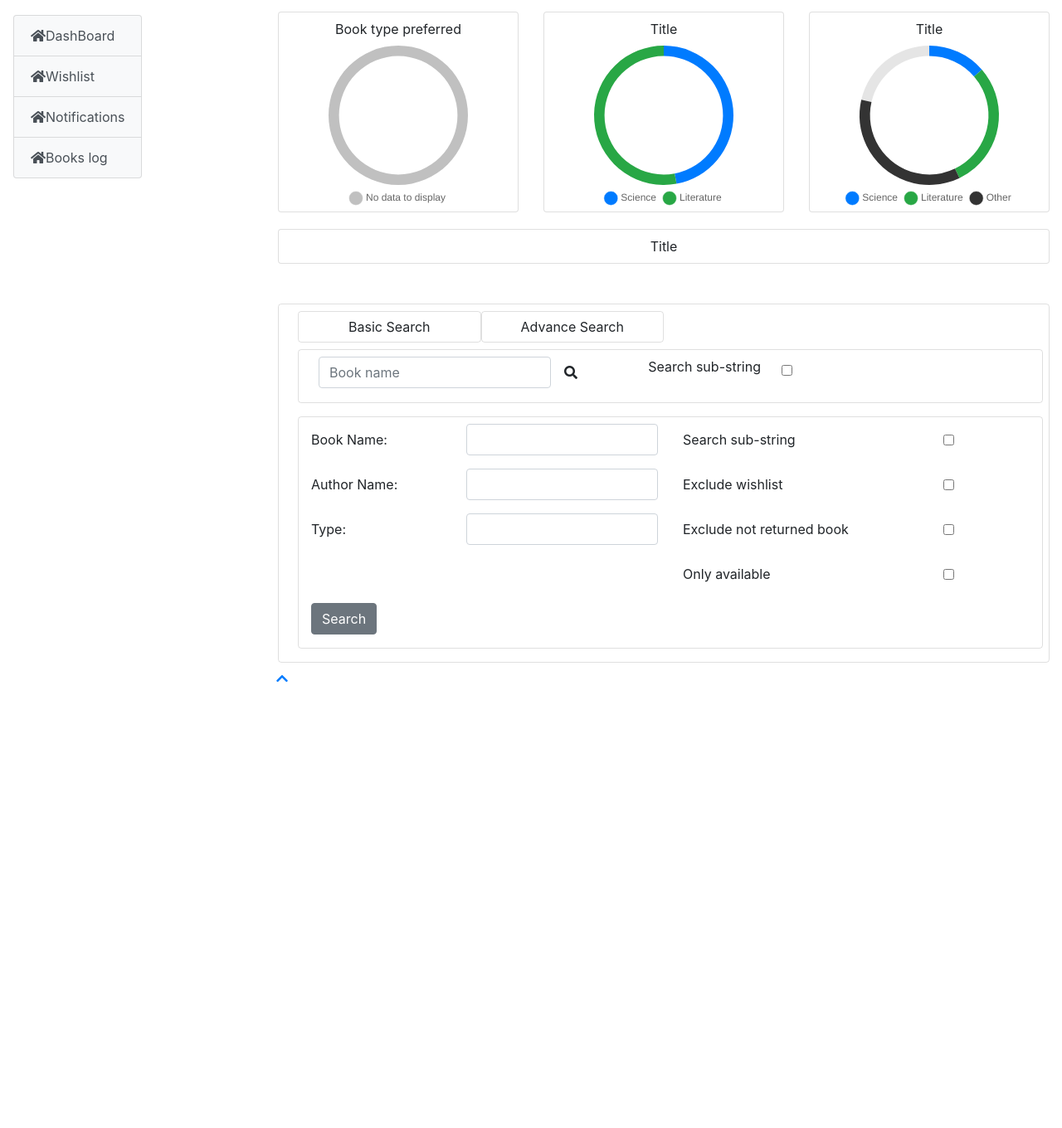
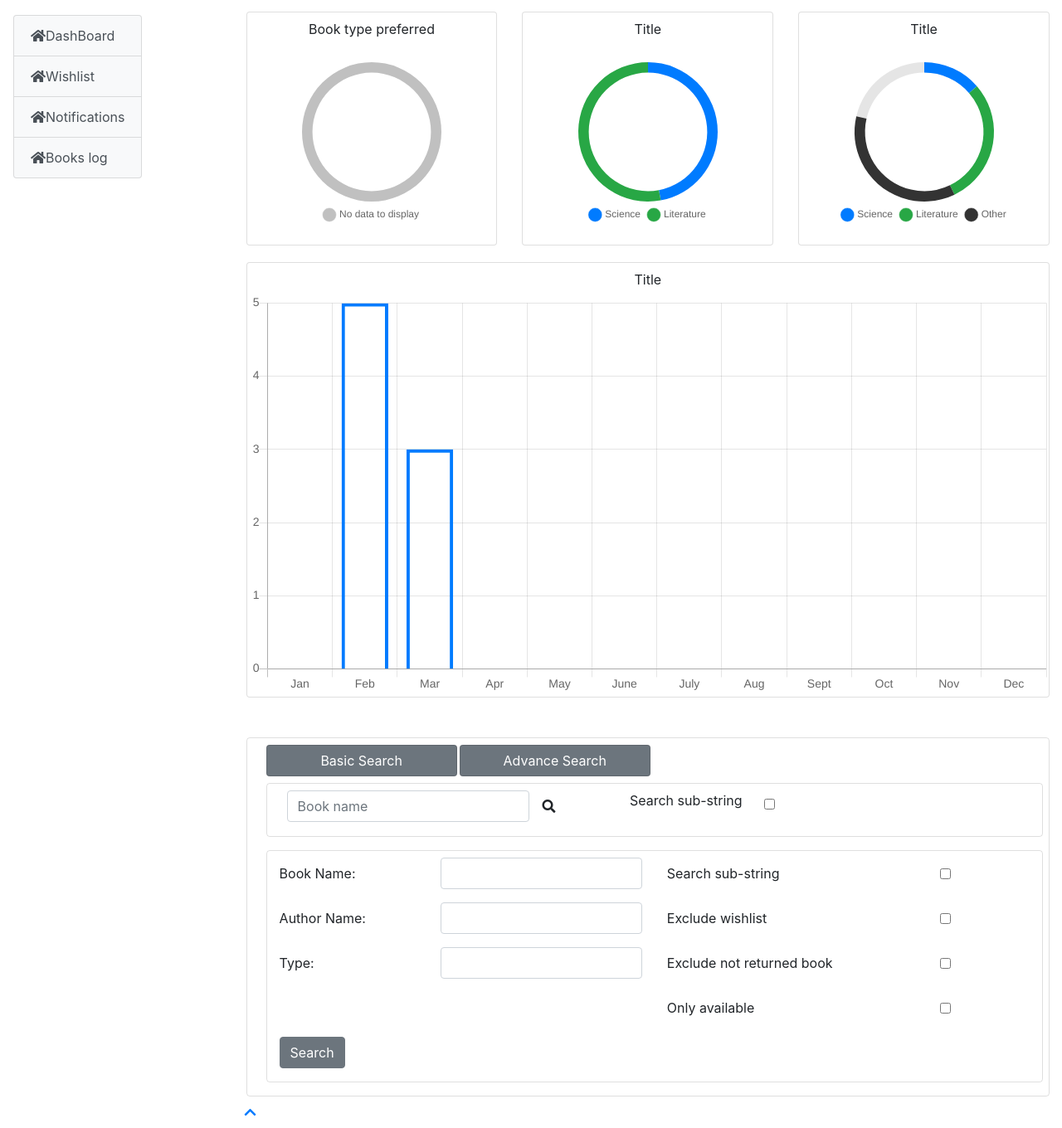
Before and after one commit to marcupalii/library-management., a Flask app: page /account in a window 1280 px wide. Shown: the part 58-1418 px from the top of the page at 83% size. Run offline with Flask 2, Linux system fonts and the light colour scheme; a user stored in the database is signed in; tables that the repository leaves empty hold one stand-in row (values such as "Sample post"); data that the repository does not hold is empty; some libraries are stand-ins or nearby versions.

Commit message:
restructuring statistics js file

```diff
--- a/app/routes/account.py
+++ b/app/routes/account.py
@@ -5,11 +5,9 @@ from app.forms import Basic_search, Advanced_search, Wishlist_form, Reserved_boo
 from flask_login import login_required, current_user
 from flask import jsonify
 
-
-@app.route("/account")
+@app.route('/book_type_statistics/',methods=["GET"])
 @login_required
-def account():
-
+def book_type_statistics():
     types = {}
     log = Log.query.filter_by(id_user=current_user.id).first()
     entry_logs = None
@@ -23,19 +21,26 @@ def account():
             if book.type not in types.keys():
                 types.update({book.type: 1})
             else:
-                types[book.name] += 1
+                types[book.type] += 1
 
-    types = {item[0]:item[1] for item in sorted(types.items(), key=lambda kv: kv[1])}
+    types = {item[0]: item[1] for item in sorted(types.items(), key=lambda kv: kv[1])}
     response_type = {}
-    if len(types) > 5:
+    if len(types) > 2:
         for k in types.keys():
-            if len(response_type) == 4:
+            if len(response_type) == 2:
                 response_type.update({'others': 0})
-            elif len(response_type) == 5:
+            elif len(response_type) == 3:
                 response_type['others'] += types[k]
             else:
                 response_type.update({k: types[k]})
 
+    return jsonify({
+        "types": response_type if len(response_type) != 0 else types
+    })
+
+@app.route("/account")
+@login_required
+def account():
     advanced_search_form = Advanced_search(search_by_name=False, search_by_type=False, search_by_author=False)
     basic_search_form = Basic_search()
     wishlist_form = Wishlist_form()
@@ -53,7 +58,6 @@ def account():
         basic_search_form=basic_search_form,
         wishlist_form=wishlist_form,
         reserved_book_date=reserved_book_date,
-        statistics_books_type=response_type if len(response_type) != 0 else types
     )
 
 
--- a/app/static/css/account.css
+++ b/app/static/css/account.css
@@ -31,37 +31,25 @@
     margin-right: 0;
 }
 
-.no-padding {
-    padding: 0 !important;
+#basic-search-change-container, #advance-search-change-container {
+    cursor: pointer;
+    margin-right: 3px;
 }
 
 
-.chartWrapper {
-    position: relative;
+#chartWrapper {
+    width: 100%;
+    min-height: 200px !important;
+    /*max-height: 500px !important;*/
 }
 
-.chartWrapper > canvas {
-    position: absolute;
-    left: 0;
-    top: 0;
-    pointer-events: none;
-}
-
-/* min-width produce overflow pe layout*/
-.chartAreaWrapper {
-    width: 99%;
-    overflow-x: scroll;
-}
 
 @media screen and (max-width: 768px) {
-    /*#chart-Test {*/
-        /*width: 768px !important;*/
-    /*}*/
 
     .no-padding {
-        padding: 0 !important;
-        max-width: 250px;
-        max-height: 250px;
+        /*padding: 0!important;*/
+        max-width: 300px;
+        max-height: 300px;
     }
 
 }
--- a/app/static/css/layout_sidebar.css
+++ b/app/static/css/layout_sidebar.css
@@ -21,9 +21,9 @@
 }
 
 .row-offcanvas-left {
-    -ms-flex: 0 0 25%;
-    flex: 0 0 25%;
-    max-width: 25%;
+    -ms-flex: 0 0 22%;
+    flex: 0 0 22%;
+    max-width: 22%;
     min-width: 20%;
     height: 100%;
     border: 1px solid rgba(0, 0, 0, .125);
--- a/app/static/css/layout_top_navbar.css
+++ b/app/static/css/layout_top_navbar.css
@@ -3,6 +3,7 @@ html, body {
     height: 100%;
     width: 100%;
     padding-top: 30px;
+    overflow-x: hidden;
     /*background: rgba(203, 203, 210, 0.15);*/
 }
 
@@ -40,10 +41,10 @@ footer {
     }
 
     .content {
-        margin-left: 25%;
+        margin-left: 22%;
         flex-basis: 0;
         -ms-flex-positive: 1;
         flex-grow: 1;
-        max-width: 75%;
+        max-width: 78%;
     }
 }
--- a/app/static/js/account_statistics.js
+++ b/app/static/js/account_statistics.js
@@ -1,22 +1,36 @@
 $(function () {
 
     var colors = ['#007bff', '#28a745', '#333333', '#c3e6cb', '#dc3545', '#6c757d'];
-
-    function create_books_type_statistics_circle() {
-        let donutOpt = {
+    var grey = '#C0C0C0';
+    var options_pie_chart = {
         cutoutPercentage: 85,
         legend: {position: 'bottom', padding: 5, labels: {pointStyle: 'circle', usePointStyle: true}}
     };
-        var grey = '#C0C0C0';
+
+    function get_data_book_type_statistics() {
+        $.ajax({
+            type: "GET",
+            url: "/book_type_statistics/",
+            dataType: "json",
+            success: function (data) {
+                create_books_type_statistics(data['types']);
+            }
+
+        });
+    }
+
+    function create_books_type_statistics(data_received) {
+
         let label_types = [];
         let data_types = [];
-        $.each($('.statitics-type'), function () {
-            label_types.push($(this).attr("id"));
-            data_types.push($(this).text().trim());
-        });
-        var chDonutData1 = NaN;
+        for (key in data_received) {
+            label_types.push(key);
+            data_types.push(data_received[key]);
+        }
+
+        var chartData = null;
         if (data_types.length !== 0) {
-            chDonutData1 = {
+            chartData = {
                 labels: label_types,
                 datasets: [
                     {
@@ -27,7 +41,7 @@ $(function () {
                 ]
             };
         } else {
-            chDonutData1 = {
+            chartData = {
                 labels: ["No data to display"],
                 datasets: [
                     {
@@ -41,26 +55,19 @@ $(function () {
         }
 
 
-        var chDonut1 = document.getElementById("chDonut1");
-        chDonut1.height = 200;
-        if (chDonut1) {
-            new Chart(chDonut1, {
+        var chart = document.getElementById("chart-type-book");
+        chart.height = 200;
+        if (chart) {
+            new Chart(chart, {
                 type: 'pie',
-                data: chDonutData1,
-                options: donutOpt
+                data: chartData,
+                options: options_pie_chart
             });
         }
     }
 
-    create_books_type_statistics_circle();
-
-    var donutOptions = {
-        cutoutPercentage: 85,
-        legend: {position: 'bottom', padding: 5, labels: {pointStyle: 'circle', usePointStyle: true}}
-    };
-
-
-    var chDonutData2 = {
+    function create_statistics_2() {
+        let chartData = {
             labels: ['Science', 'Literature'],
             datasets: [
                 {
@@ -70,17 +77,19 @@ $(function () {
                 }
             ]
         };
-    var chDonut2 = document.getElementById("chDonut2");
-    chDonut2.height = 200;
-    if (chDonut2) {
-        new Chart(chDonut2, {
+        let chart = document.getElementById("chDonut2");
+        chart.height = 200;
+        if (chart) {
+            new Chart(chart, {
                 type: 'pie',
-            data: chDonutData2,
-            options: donutOptions
+                data: chartData,
+                options: options_pie_chart
             });
         }
+    }
 
-    var chDonutData3 = {
+    function create_statistics_3() {
+        let chartData = {
             labels: ['Science', 'Literature', 'Other'],
             datasets: [
                 {
@@ -90,121 +99,166 @@ $(function () {
                 }
             ]
         };
-    var chDonut3 = document.getElementById("chDonut3");
-    chDonut3.height = 200;
-    if (chDonut3) {
-        new Chart(chDonut3, {
+        let chart = document.getElementById("chDonut3");
+        chart.height = 200;
+        if (chart) {
+            new Chart(chart, {
                 type: 'pie',
-            data: chDonutData3,
-            options: donutOptions
+                data: chartData,
+                options: options_pie_chart
             });
+        }
+
+    }
+
+    get_data_book_type_statistics();
+    create_statistics_2();
+    create_statistics_3();
+
+
+    function generateLabels() {
+        if ($(window).width() < 500) {
+            return ["Mar", "Apr", "May", "June", "July"]
+        } else if ($(window).width() < 1024) {
+            return ["Jan", "Feb", "Mar", "Apr", "May", "June", "July"]
+        } else {
+            return ["Jan", "Feb", "Mar", "Apr", "May", "June", "July", "Aug", "Sept", "Oct", "Nov", "Dec"]
+        }
+
+    }
+
+    function generateData() {
+        if ($(window).width() < 500) {
+            return [0, 5, 3, 0, 0]
+        } else if ($(window).width() < 1024) {
+            return [0, 5, 3, 0, 0, 0, 0]
+        } else {
+            return [0, 5, 3, 0, 0, 0, 0, 0, 0, 0, 0, 0]
+        }
+    }
+
+    var chartData = {
+        labels: generateLabels(),
+        datasets: [{
+            data: generateData(),
+            backgroundColor: 'transparent',
+            borderColor: colors[0],
+            borderWidth: 4,
+            pointBackgroundColor: colors[0]
+        }]
+    };
+
+    var chartTest = null;
+
+    function create_line_chart() {
+
+        var canvasTest = $('#chart-canvas');
+        let options = {
+            borderWidth: 1,
+            tooltips: {
+                titleFontSize: 0,
+                titleMarginBottom: 0,
+                bodyFontSize: 14
+            },
+            legend: {
+                display: false
+            },
+            scales: {
+                xAxes: [{
+                    ticks: {
+                        fontSize: 14,
+                        display: true
+                    }
+                }],
+                yAxes: [{
+                    ticks: {
+                        fontSize: 14,
+                        beginAtZero: true,
+                        stepSize: 1
+                    }
+                }]
+            }
+        };
+
+        chartTest = new Chart(canvasTest, {
+            type: 'bar',
+            data: chartData,
+            maintainAspectRatio: false,
+            responsive: true,
+            options: options,
+        });
+
+    }
+
+    create_line_chart();
+
+
+    function resize_data(size) {
+        var data = [0, 5, 3, 0, 0, 0, 0, 0, 0, 0, 0, 0];
+        var labels = ["Jan", "Feb", "Mar", "Apr", "May", "June", "July", "Aug", "Sept", "Oct", "Nov", "Dec"];
+
+
+        if (size === 5) {
+            if (chartTest.data.datasets[0].data.length === 12) {
+                for (let i = 11; i >= 0; i--) {
+                    if (i <= 1 || i >= 7) {
+                        chartTest.data.datasets[0].data.splice(i, 1);
+                        chartTest.data.labels.splice(i, 1);
+                    }
+                }
+
+            } else if (chartTest.data.datasets[0].data.length === 7) {
+                for (let i = 1; i >= 0; i--) {
+                    chartTest.data.datasets[0].data.splice(i, 1);
+                    chartTest.data.labels.splice(i, 1);
+                }
+            }
+        } else if (size === 7) {
+            if (chartTest.data.datasets[0].data.length === 5) {
+                for (let i = 0; i < 2; i++) {
+                    chartTest.data.datasets[0].data.splice(i, 0, data[i]);
+                    chartTest.data.labels.splice(i, 0, labels[i]);
+                }
+
+            } else if (chartTest.data.datasets[0].data.length === 12) {
+                for (let i = 11; i >= 7; i--) {
+                    chartTest.data.datasets[0].data.splice(i, 1);
+                    chartTest.data.labels.splice(i, 1);
+                }
+            }
+        } else if (size === 12) {
+
+            if (chartTest.data.datasets[0].data.length === 5) {
+                for (let i = 0; i < 12; i++) {
+                    if (i <= 1 || i >= 7) {
+                        chartTest.data.datasets[0].data.splice(i, 0, data[i]);
+                        chartTest.data.labels.splice(i, 0, labels[i]);
+                    }
+                }
+            } else if (chartTest.data.datasets[0].data.length === 7) {
+                for (let i = 7; i < 12; i++) {
+                    chartTest.data.datasets[0].data.splice(i, 0, data[i]);
+                    chartTest.data.labels.splice(i, 0, labels[i]);
+                }
+            }
+        }
+
+        chartTest.update();
+    }
+
+
+    var size = 0;
+    $(window).resize(function () {
+        if ($(window).width() < 500 && size !== 1) {
+            size = 1;
+            resize_data(5);
+        } else if ($(window).width() > 500 && $(window).width() < 1024 && size !== 2) {
+            size = 2;
+            resize_data(7);
+        } else if ($(window).width() >= 1024 && size !== 3) {
+            size = 3;
+            resize_data(12);
         }
     });
 
-
-// $(document).ready(function () {
-//     var colors = ['#007bff', '#28a745', '#333333', '#c3e6cb', '#dc3545', '#6c757d'];
-//
-//     function generateLabels() {
-//         return ["Jan", "Feb", "Mar", "Apr", "May", "June", "July"]
-//     }
-//
-//     function generateData() {
-//         return [1, 5, 0, 2, 10, 3, 4]
-//     }
-//
-//     function addData(chart) {
-//         var remaing = ["Aug", "Sept", "Oct", "Nov", "Dec"];
-//         for (var i = 0; i < remaing.length; i++) {
-//             // chart.data.datasets[0].data.push(0);
-//             chart.data.labels.push(remaing[i]);
-//             var newwidth = $('.chartAreaWrapper2').width() + 60;
-//             $('.chartAreaWrapper2').width(newwidth);
-//         }
-//     }
-//
-//     var chartData = {
-//         labels: generateLabels(),
-//         datasets: [{
-//             data: generateData(),
-//             backgroundColor: 'transparent',
-//             borderColor: colors[0],
-//             borderWidth: 4,
-//             pointBackgroundColor: colors[0]
-//         }]
-//     };
-//
-//
-//     $(function () {
-//         var isSet = false;
-//
-//         var canvasTest = $('#chart-Test');
-//         var chartTest = new Chart(canvasTest, {
-//             type: 'line',
-//             data: chartData,
-//             maintainAspectRatio: false,
-//             responsive: true,
-//             options: {
-//                 tooltips: {
-//                     titleFontSize: 0,
-//                     titleMarginBottom: 0,
-//                     bodyFontSize: 12
-//                 },
-//                 legend: {
-//                     display: false
-//                 },
-//                 scales: {
-//                     xAxes: [{
-//                         ticks: {
-//                             fontSize: 12,
-//                             display: true
-//                         }
-//                     }],
-//                     yAxes: [{
-//                         ticks: {
-//                             fontSize: 12,
-//                             beginAtZero: true
-//                         }
-//                     }]
-//                 },
-//                 animation: {
-//                     onComplete: function () {
-//                         if (!isSet) {
-//                             var scale = window.devicePixelRatio;
-//
-//                             var sourceCanvas = chartTest.chart.canvas;
-//                             var copyWidth = chartTest.scales['y-axis-0'].width - 10;
-//                             var copyHeight = chartTest.scales['y-axis-0'].height + chartTest.scales['y-axis-0'].top + 10;
-//
-//                             var targetCtx = document.getElementById("axis-Test").getContext("2d");
-//
-//                             targetCtx.scale(scale, scale);
-//                             targetCtx.canvas.width = copyWidth * scale;
-//                             targetCtx.canvas.height = copyHeight * scale;
-//
-//                             targetCtx.canvas.style.width = `${copyWidth}px`;
-//                             targetCtx.canvas.style.height = `${copyHeight}px`;
-//                             targetCtx.drawImage(sourceCanvas, 0, 0, copyWidth * scale, copyHeight * scale, 0, 0, copyWidth * scale, copyHeight * scale);
-//
-//                             var sourceCtx = sourceCanvas.getContext('2d');
-//
-//                             sourceCtx.clearRect(0, 0, copyWidth * scale, copyHeight * scale);
-//                             isSet = true;
-//                         }
-//                     },
-//                     onProgress: function () {
-//                         if (isSet === true) {
-//                             var copyWidth = chartTest.scales['y-axis-0'].width;
-//                             var copyHeight = chartTest.scales['y-axis-0'].height + chartTest.scales['y-axis-0'].top + 10;
-//
-//                             var sourceCtx = chartTest.chart.canvas.getContext('2d');
-//                             sourceCtx.clearRect(0, 0, copyWidth, copyHeight);
-//                         }
-//                     }
-//                 }
-//             }
-//         });
-//         addData(chartTest);
-//     });
-// });
-//
+});
--- a/app/templates/account.html
+++ b/app/templates/account.html
@@ -1,6 +1,9 @@
 {% extends "layout.html" %}
 
 {% block page_title %}Account Page {% endblock %}
+{% block head %}
+    {{ super() }}
+{% endblock %}
 
 {% block styles %}
     {{ super() }}
@@ -13,9 +16,6 @@
 
 {% block scripts %}
     {{ super() }}
-    <script src="https://code.jquery.com/ui/1.12.1/jquery-ui.min.js"
-            integrity="sha256-VazP97ZCwtekAsvgPBSUwPFKdrwD3unUfSGVYrahUqU=" crossorigin="anonymous">
-    </script>
     <script src="{{ url_for('.static', filename='js/account.js') }}"></script>
     <script src="{{ url_for('.static', filename='js/account_statistics.js') }}"></script>
     <script src="https://cdnjs.cloudflare.com/ajax/libs/Chart.js/2.8.0/Chart.bundle.min.js"></script>
@@ -24,17 +24,17 @@
 {% block content %}
     <div class="container-fluid">
         <div class="row py-2">
-            <div class="col-sm-4 py-1">
+            <div class="col-md-4 py-1">
                 <div class="card d-flex justify-content-center align-items-center">
                     <div class="d-flex justify-content-center align-items-center p-2">
                         Book type preferred
                     </div>
                     <div class="card-body no-padding">
-                        <canvas id="chDonut1"></canvas>
+                        <canvas id="chart-type-book"></canvas>
                     </div>
                 </div>
             </div>
-            <div class="col-sm-4 py-1">
+            <div class="col-md-4 py-1">
                 <div class="card d-flex justify-content-center align-items-center">
                     <div class="d-flex justify-content-center align-items-center p-2">
                         Title
@@ -44,7 +44,7 @@
                     </div>
                 </div>
             </div>
-            <div class="col-sm-4 py-1">
+            <div class="col-md-4 py-1">
                 <div class="card d-flex justify-content-center align-items-center">
                     <div class="d-flex justify-content-center align-items-center p-2">
                         Title
@@ -63,15 +63,9 @@
                     <div class="d-flex justify-content-center align-items-center p-2">
                         Title
                     </div>
-{#                    <div class="chartWrapper">#}
-{#                        <div class="chartAreaWrapper">#}
-{#                            <div class="chartAreaWrapper2">#}
-{#                                <canvas id="chart-Test" height="300" width="1200"></canvas>#}
-{#                            </div>#}
-{#                        </div>#}
-{#                        <canvas id="axis-Test" height="300" width="0"></canvas>#}
-{#                    </div>#}
-
+                    <div id="chartWrapper">
+                        <canvas id="chart-canvas"></canvas>
+                    </div>
                 </div>
             </div>
         </div>
@@ -80,10 +74,10 @@
     <div class="container-fluid">
         <div class="container-fluid border-content mt-5">
             <div class="row m-2">
-                <div class="col-sm-3 btn border-content search" id="basic-search-change-container">
+                <div class="col-sm-3 btn border-content search btn btn-secondary" id="basic-search-change-container">
                     Basic Search
                 </div>
-                <div class="col-sm-3 btn border-content search" id="advance-search-change-container">
+                <div class="col-sm-3 btn border-content search btn btn-secondary" id="advance-search-change-container">
                     Advance Search
                 </div>
             </div>
@@ -208,12 +202,6 @@
     <div class="btn btn-default"><a href="#jump-here"><i class="fa fa-chevron-up"></i></a>
     </div>
 
-    <div class="hidden-content">
-        {% for key in statistics_books_type.keys() %}
-            <div class="statitics-type" id="{{ key }}">{{ statistics_books_type[key] }}</div>
-        {% endfor %}
-    </div>
-
 {% endblock %}
 
 {% block modal_results %}
--- a/app/templates/layout.html
+++ b/app/templates/layout.html
@@ -1,8 +1,10 @@
 <!DOCTYPE html>
 <html lang="en">
 <head>
-    <meta content="width=device-width, initial-scale=1" name="viewport"/>
+    {#    <meta content="width=device-width, initial-scale=1" name="viewport"/>#}
     {% block head %}
+        <meta name="viewport" content="width=device-width, initial-scale=1, shrink-to-fit=no">
+    {% endblock %}
     <link rel="shortcut icon" href="#">
     {% block styles %}
 
@@ -27,7 +29,7 @@
               integrity="sha384-50oBUHEmvpQ+1lW4y57PTFmhCaXp0ML5d60M1M7uH2+nqUivzIebhndOJK28anvf"
               crossorigin="anonymous">
     {% endblock %}
-    {% endblock %}
+
 </head>
 
 <body>
```
Lines whose indentation alone changed are shown as unchanged.
